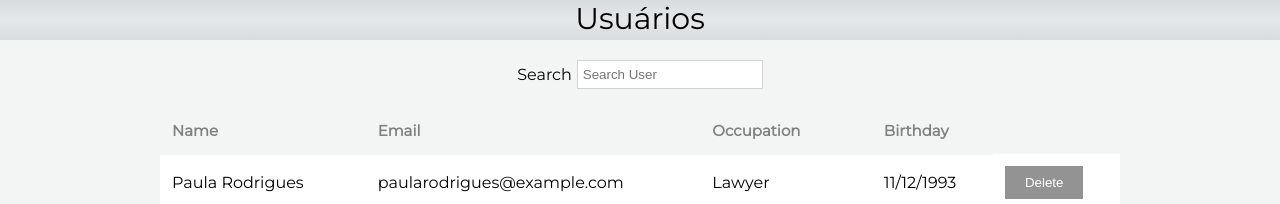
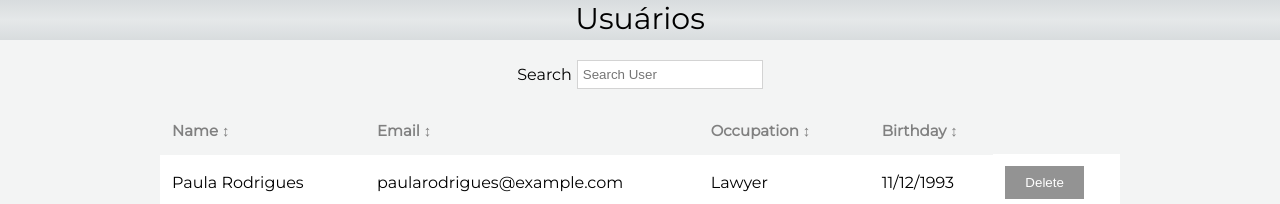
Before and after one commit to denisluft8/user-data-react, a React (Create React App) app: page / in a window 1280 px wide. Shown: the top 204 px of the page. Built offline with nearby package versions, Linux system fonts and the light colour scheme.

Commit message:
ordenação por coluna com icones indicando a direção da ordenação

```diff
--- a/src/components/Table/Table.jsx
+++ b/src/components/Table/Table.jsx
@@ -1,21 +1,27 @@
-import { useMemo, useState } from "react";
 import { formatDate } from "../../utils/formatDate";
 import "./table.css";
 
 function Table(props) {
-  const { headerData, bodyData, removeItem, sortData } = props;
+  const { headerData, bodyData, removeItem, sortData, ordIcon } = props;
 
-  //sort
+  const getSortIcon = (columnHeader) => {
+    if (!ordIcon[columnHeader]) {
+      return "↕︎";
+    }
+    return ordIcon[columnHeader] === "dsc" ? "↓" : "↑";
+  };
 
-  //sort
   return (
     <div className="user-data">
       <table className="user-table">
         <thead>
           <tr className="data-th">
             {headerData.map((headerTable) => (
-              <th onClick={sortData} id={"header-"+headerTable.toLowerCase()}>
-                {headerTable}
+              <th
+                onClick={() => sortData(headerTable)}
+                id={"header-" + headerTable.toLowerCase()}
+              >
+                {headerTable} {getSortIcon(headerTable)}
               </th>
             ))}
           </tr>
--- a/src/components/Table/table.css
+++ b/src/components/Table/table.css
@@ -37,3 +37,7 @@
 .delete-button:hover{
   background-color: #828282;
 }
+
+#arrow-img{
+  height: 10px;
+}
--- a/src/pages/Home.jsx
+++ b/src/pages/Home.jsx
@@ -8,24 +8,42 @@ import { userArr } from "../mock/users";
 
 const Home = () => {
   const headerUser = ["Name", "Email", "Occupation", "Birthday"];
+  const columnMap = {
+    Name: { key: "name", type: "string" },
+    Email: { key: "email", type: "string" },
+    Occupation: { key: "occupation", type: "string" },
+    Birthday: { key: "birthday", type: "date" },
+  };
   const [newUserArr, setNewUserArr] = useState(userArr);
   const [searchedItem, setSearchedItem] = useState("");
   const [order, setOrder] = useState("");
+  const [sortStatus, setSortStatus] = useState({});
 
-  const sortData = () => {
+
+  const sortData = (headerUser) => {
+    const { key, type } = columnMap[headerUser];
+
+    const sorted = [...newUserArr].sort((a, b) => {
+      let sortValue = 0;
+      if (type === "date") {
+        sortValue = new Date(a[key]) - new Date(b[key]);
+      } else {
+        sortValue = a[key].localeCompare(b[key]);
+      }
+      return order === "dsc" ? -sortValue : sortValue;
+    });
+    setNewUserArr(sorted);
+
+    setSortStatus((prev) => ({
+      ...prev,
+      [headerUser]: order === "dsc" ? "asc" : "dsc",
+    }));
 
     if (order === "" || "asc") {
-      let sortUserName = [...newUserArr].sort((a, b) =>
-        a.name.localeCompare(b.name)
-      );
       setOrder("dsc");
-      setNewUserArr(sortUserName);
-    } if (order === "dsc") {
-      let sortUserName = [...newUserArr].sort((a, b) =>
-        b.name.localeCompare(a.name)
-      );
+    }
+    if (order === "dsc") {
       setOrder("asc");
-      setNewUserArr(sortUserName);
     }
   };
 
@@ -67,6 +85,7 @@ const Home = () => {
         bodyData={searchedArray}
         removeItem={(el) => deleteData(el)}
         sortData={sortData}
+        ordIcon={sortStatus}
       />
       <AddData saveData={(val) => addDataToArr(val)} />
     </>
```
Also changed, not shown: src/components/Table/SortButton.jsx (added, +12 -0 lines).
